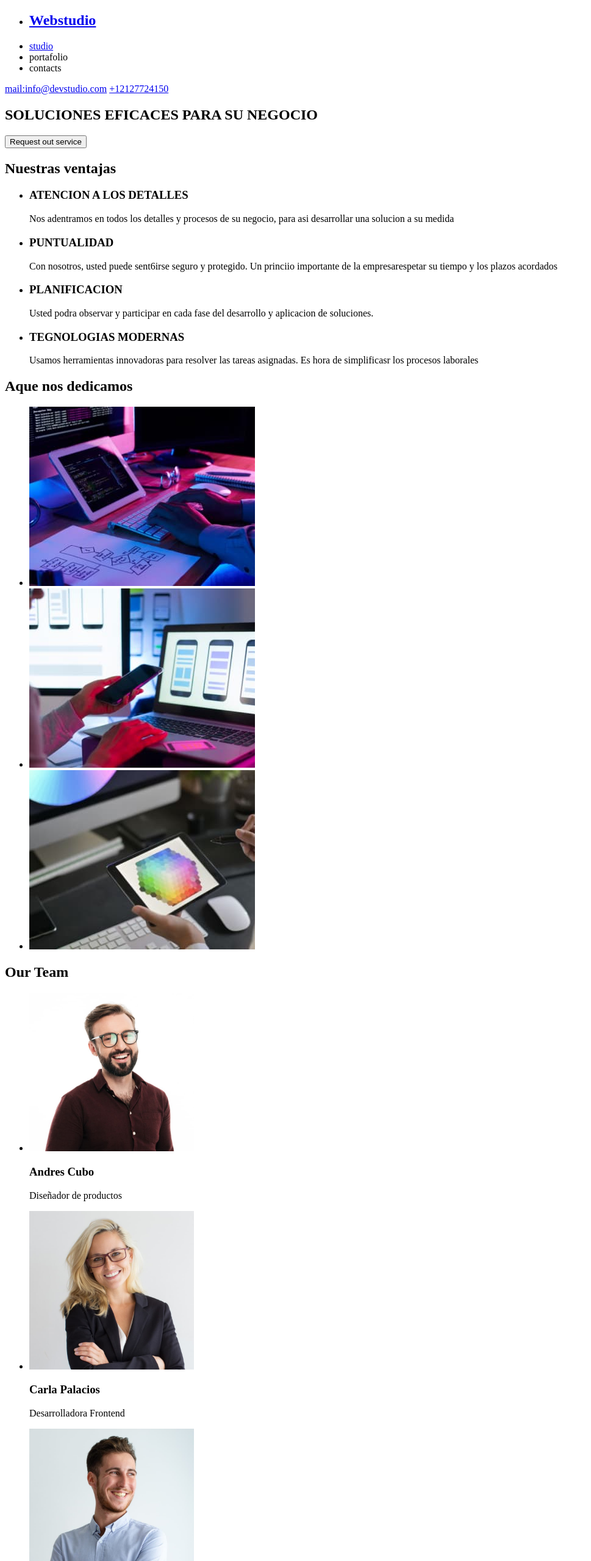
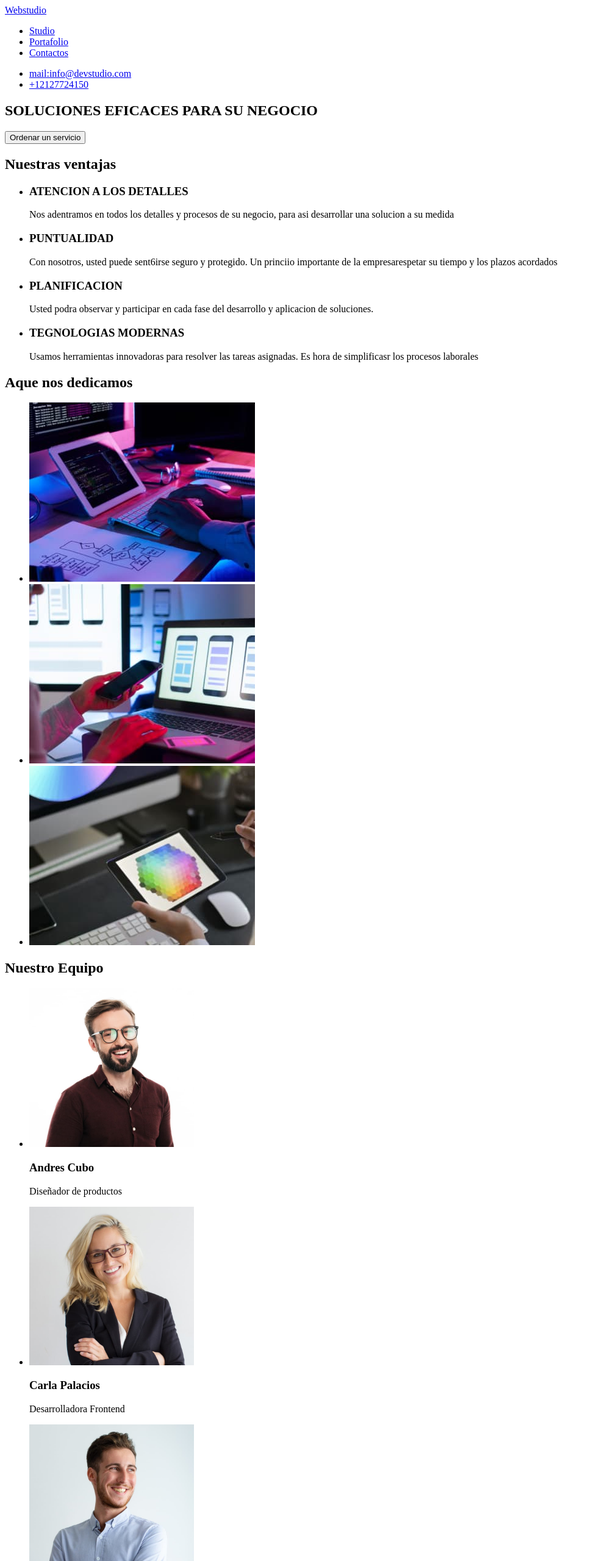
Before and after one commit to gimep55/bocio-marcado-hw-01, a plain HTML site: page index.html in a window 1280 px wide. Shown: the top 2560 px of the page at 61% size, without its empty margins (0-969 px from the left). Drawn offline with Linux system fonts and the light colour scheme.

Commit message:
first commit

```diff
--- a/index.html
+++ b/index.html
@@ -7,35 +7,45 @@
     <title>SOLUCIONES EFICACES PARA SU NEGOCIO</title>
 </head>
 <body>
+<header>
+<nav>
+    <a class="http://webstudio.mx/" href="#">Webstudio</a>
 <ul>
-    <li><a href="http://webstudio.mx/" target="_blank" ><h2>Webstudio</h2></a>
+<li>
+    <a href="#" target="_blank" rel="noopener noreferrer">Studio</a>
     </li>
-    <li><a href="https://www.apple.com/co/mac-studio/" target="_blank">studio</a> </li>
-    <li>portafolio</li>
-    <li>contacts</li>
+    <li>
+    <a href="#" target="_blank" rel="noopener noreferrer">Portafolio</a>
+    <li>
+    <a href="#" target="_blank" rel="noopener noreferrer">Contactos</a>
+    </li>
 </ul>
-    <nav>
-    <a href="mailto:info@devstudio.com">mail:info@devstudio.com</a>
-    <a href="tel:+12127724150">+12127724150</a>
-    </nav>
-    <header>
-    <section>
+</nav>
+<ul>
+ <li>
+<a href="mailto:info@devstudio.com">mail:info@devstudio.com</a>
+ </li>
+ <li>
+<a href="tel:+12127724150">+12127724150</a>
+ </li>
+</ul>
+<section>
     <h1>SOLUCIONES EFICACES PARA SU NEGOCIO</h1>
-    <p> <button type="button">Request out service</button></p>
-    </section>
-    </header>
+    <p> <button type="button">Ordenar un servicio</button></p>
+</section>
+</header>
     <main>
     <section>
         <h2>Nuestras ventajas</h2>
         <ul>
             <li><h3>ATENCION A LOS DETALLES</h3> </li>
-            <P>Nos adentramos en todos los detalles y procesos de su negocio, para asi desarrollar una solucion a su medida</P>
+            <p>Nos adentramos en todos los detalles y procesos de su negocio, para asi desarrollar una solucion a su medida</p>
             <li><h3>PUNTUALIDAD</h3> </li>
-            <P>Con nosotros, usted puede sent6irse seguro y protegido. Un princiio importante de la empresarespetar su tiempo y los plazos acordados</P>
+            <p>Con nosotros, usted puede sent6irse seguro y protegido. Un princiio importante de la empresarespetar su tiempo y los plazos acordados</p>
             <li><h3>PLANIFICACION</h3> </li>
-            <P>Usted podra observar y participar en cada fase del desarrollo y aplicacion de soluciones.</P>
+            <p>Usted podra observar y participar en cada fase del desarrollo y aplicacion de soluciones.</p>
             <li><h3>TEGNOLOGIAS MODERNAS</h3> </li>
-            <P>Usamos herramientas innovadoras para resolver las tareas asignadas. Es hora de simplificasr los procesos laborales</P>
+            <p>Usamos herramientas innovadoras para resolver las tareas asignadas. Es hora de simplificasr los procesos laborales</p>
         </ul>
     </section>
     <section>
@@ -47,20 +57,27 @@
         </ul>
     </section>
     <section>
-        <h2> Our Team</h2>
+        <h2> Nuestro Equipo</h2>
         <ul>
-            <li><img src="./img/christopher.jpg" alt="product Designer"width="270"></li>
+        <li>
+            <img src="./img/christopher.jpg" alt="product Designer"width="270">
             <h3>Andres Cubo</h3>
             <p>Diseñador de productos</p>
-            <li><img src="./img/kylie.jpg" alt="Frontend Developer"width="270"></li>
+        </li>
+        <li>
+            <img src="./img/kylie.jpg" alt="Frontend Developer"width="270">
             <h3>Carla Palacios</h3>
             <p>Desarrolladora Frontend</p>
-            <li><img src="./img/ryan.jpg" alt="Marketing"width="270"></li>
+        </li>
+        <li>
+            <img src="./img/ryan.jpg" alt="Marketing"width="270">
             <h3>Mario Dorado</h3>
             <p>Marketing</p>
-            <li><img src="./img/tyler.jpg" alt="UI Designer"width="270"></li>
+        </li>
+        <li><img src="./img/tyler.jpg" alt="UI Designer"width="270">
             <h3>Pablo Mijangos</h3>
             <p>Diseñador IU</p>
+        </li>
         </ul>
     </section>
         </main>
```
Also changed, not shown: 2 other files.
